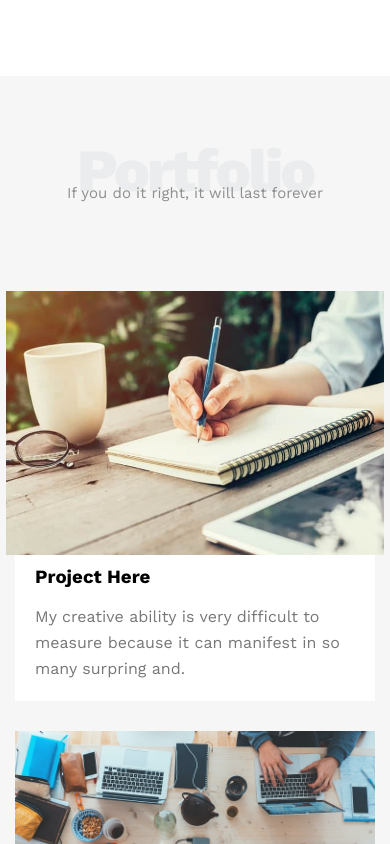
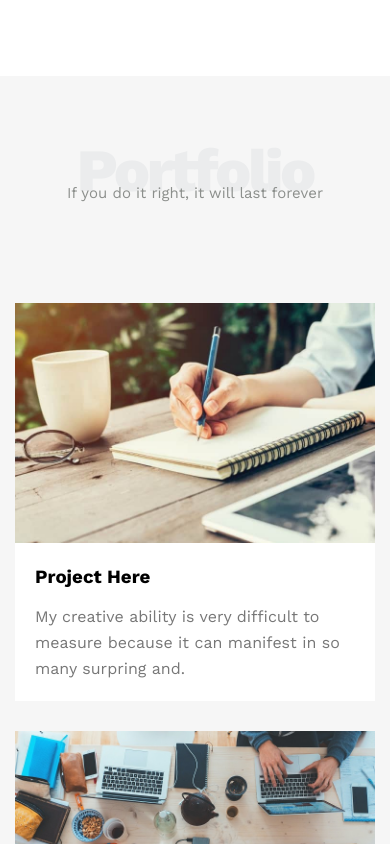
Before and after one commit to OsamaAshrafAllouh/test, a plain HTML site: page index.html in a window 390 px wide. In both pictures the pointer is over the picture 195 px from the left and 3621 px from the top of the page. Shown: the part 3199-4043 px from the top of the page. Drawn offline with nearby package versions, Linux system fonts and the light colour scheme.

Commit message:
update transform

```diff
--- a/Css/media.css
+++ b/Css/media.css
@@ -15,6 +15,10 @@
     .services_content .col_serv{
         flex-direction: column;
         text-align: center;
+    }
+    .Portfolio .port_content .card img:hover{
+        transform: scale(1,1);
+        transition: .3s;
     }
     .contact .contact_content .text{
         font-size: 25px;
```
